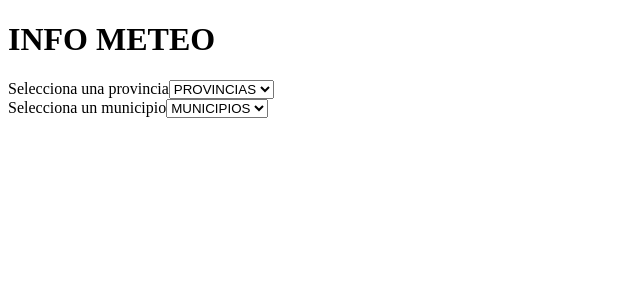
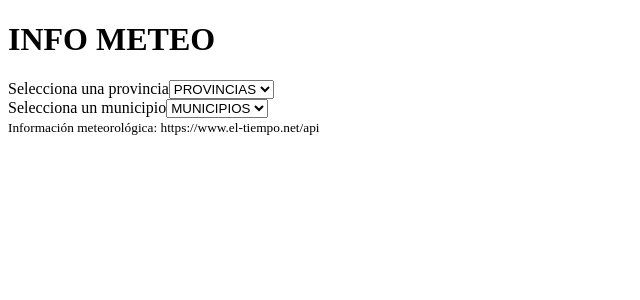
Before and after one commit to raquelgm88/info-meteo, a React (Create React App) app: page / in a window 1280 px wide. Shown: the top 300 px of the page, without its empty margins (0-640 px from the left). Built offline with nearby package versions, Linux system fonts and the light colour scheme; no server answers.

Commit message:
Add React Router DOM

```diff
--- a/package.json
+++ b/package.json
@@ -1,5 +1,6 @@
 {
   "name": "react-starter-kit-raquelgm88",
+  "homepage": "./",
   "version": "0.1.0",
   "description": "React Starter Kit - raquelgm88",
   "private": true,
--- a/src/components/App.js
+++ b/src/components/App.js
@@ -1,6 +1,7 @@
 import { useEffect, useState } from 'react';
 import callToApi from '../services/apis';
 import '../styles/App.scss';
+import { Route, Routes } from "react-router-dom";
 
 
 function App() {
@@ -99,7 +100,7 @@ function App() {
     // munForm.innerHTML = label + munSelect;
     const selectMun = document.querySelector('#mun');
     selectMun.innerHTML = '<option className="main__filter--select_mun" value="">MUNICIPIOS</option>';
-debugger;
+
     for (let mun of munListData?.municipios) {
       let valueMun = mun.CODIGOINE.slice(0, -6);
       let  munOption = `<option className="main__filter--select_mun" value="${valueMun}">${mun.NOMBRE}</option>`;
@@ -194,7 +195,7 @@ debugger;
       </main>
       <footer>
         <div>
-          <p></p>
+          <small>Información meteorológica: https://www.el-tiempo.net/api</small>
         </div>
       </footer>
     </>
--- a/src/index.js
+++ b/src/index.js
@@ -1,10 +1,13 @@
 import React from 'react';
 import ReactDOM from 'react-dom/client';
 import App from './components/App';
+import { HashRouter } from "react-router-dom";
 
 const root = ReactDOM.createRoot(document.getElementById('root'));
 root.render(
-  <React.StrictMode>
-    <App />
-  </React.StrictMode>
+  <HashRouter>
+    <React.StrictMode>
+      <App />
+    </React.StrictMode>
+  </HashRouter>
 );
```
